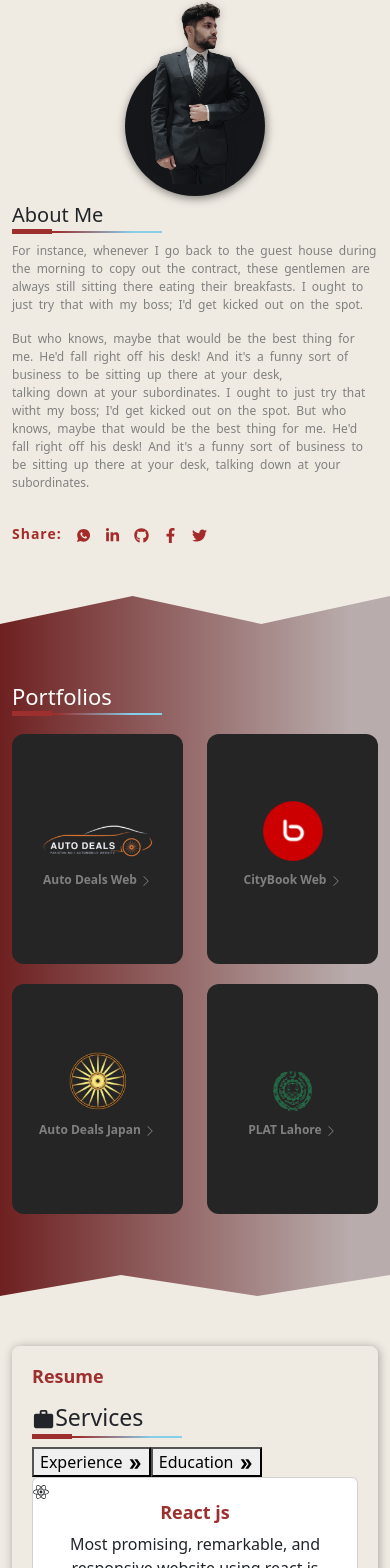
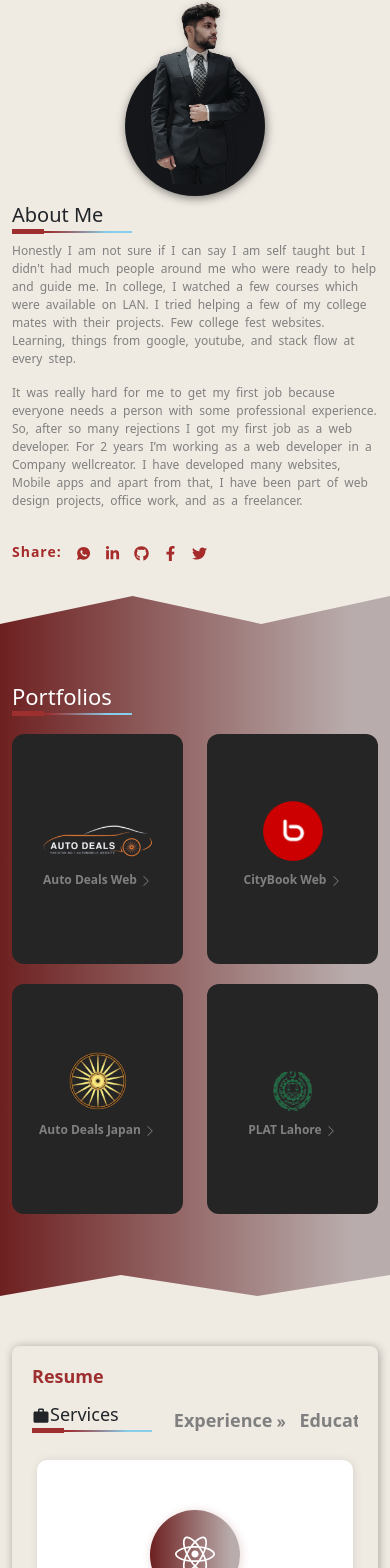
Before and after one commit to DanishFayyaz21/Portfolio, a React (Create React App) app in the folder client/: page / in a window 390 px wide. Shown: the part 414-1982 px from the top of the page. Built offline with nearby package versions, Linux system fonts and the light colour scheme; the HTML template or start-up script is replaced by a standard one.

Commit message:
all responsive

```diff
--- a/client/src/App.css
+++ b/client/src/App.css
@@ -32,7 +32,7 @@
   .custom-border {
     display: inline-block;
     padding: 7px 0;
-    width: 100px;
+    width: 80px;
     position: relative;
   }
 
--- a/client/src/Components/About/index.js
+++ b/client/src/Components/About/index.js
@@ -13,34 +13,32 @@ const About = () => {
                   <Image src="../../../assests/images/about2.png" />
                 </div>
               </div>
-
             </Col>
             <Col md={8}>
               <div className="about-me">
                 <h2 className="custom-border">About Me</h2>
                 <div class="bio-text">
                   <p>
-                    For instance, whenever I go back to the guest house during
-                    the morning to copy out the contract, these gentlemen are
-                    always still sitting there eating their breakfasts. I ought
-                    to just try that with my boss; I'd get kicked out on the
-                    spot.
+                    Honestly I am not sure if I can say I am self taught but I
+                    didn't had much people around me who were ready to help and
+                    guide me. In college, I watched a few courses which were
+                    available on LAN. I tried helping a few of my college mates
+                    with their projects. Few college fest websites. Learning,
+                    things from google, youtube, and stack flow at every step.
                   </p>
                   <p>
-                    But who knows, maybe that would be the best thing for me.
-                    He'd fall right off his desk! And it's a funny sort of
-                    business to be sitting up there at your desk, <br /> talking
-                    down at your subordinates. I ought to just try that witht my
-                    boss; I'd get kicked out on the spot. But who knows, maybe
-                    that would be the best thing for me. He'd fall right off his
-                    desk! And it's a funny sort of business to be sitting up
-                    there at your desk, talking down at your subordinates.
+                    It was really hard for me to get my first job because
+                    everyone needs a person with some professional experience.
+                    So, after so many rejections I got my first job as a web
+                    developer. For 2 years I’m working as a web developer in a
+                    Company wellcreator. I have developed many websites, Mobile
+                    apps and apart from that, I have been part of web design
+                    projects, office work, and as a freelancer.
                   </p>
                 </div>
                 <div>
                   <Share />
                 </div>
-
               </div>
             </Col>
           </Row>
--- a/client/src/Components/About/style.scss
+++ b/client/src/Components/About/style.scss
@@ -215,7 +215,7 @@
             white-space: nowrap;
           }
           .bio-text {
-            padding: 50px 0px;
+            padding:25px 0px;
             color: gray;
             p {
               font-size: 16px;
--- a/client/src/Components/Portfolios/index.js
+++ b/client/src/Components/Portfolios/index.js
@@ -26,22 +26,23 @@ const Portfolios = () => {
                     </div>
                     <div>
                       <p className="webName">
-                        Auto Deals Web  <BsChevronRight />
+                        Auto Deals Web <BsChevronRight />
                       </p>
                     </div>
                   </a>
                   <div className="summery">
                     <p>
-                      summery For instance, whenever I go back to the guest
-                      house during the morning to copy out the contract, these
-                      gentlemen are always still sitting there eating their
-                      breakfasts.
+                      Pakistan's No #1 automobile website. Buy/Sell Used Cars,
+                      Bikes, Auto parts, and Car Accessories in Pakistan.You can
+                      post a free ad and reach thousands of buyers. This web
+                      application built in react js|node js.
                     </p>
-                    <h4 className="role">Role of Work</h4>
+                    <h4 className="role">Full Stack functionality</h4>
                     <div className="d-flex my-md-4">
                       <p className="tech">Tech:</p>
                       <span className="tech-circle">React js</span>{" "}
                       <span className="tech-circle">Node js</span>
+                      <span className="tech-circle">MySQL</span>
                     </div>
                   </div>
                 </div>
@@ -66,18 +67,20 @@ const Portfolios = () => {
                       </p>
                     </div>
                   </a>
-                   <div className="summery">
+                  <div className="summery">
                     <p>
-                      summery For instance, whenever I go back to the guest
-                      house during the morning to copy out the contract, these
-                      gentlemen are always still sitting there eating their
-                      breakfasts.
+                      City Book offers latest trends in Pakistan. Explore the
+                      fashion, showbiz, celebrities, travel, latest news,
+                      business, car prices, health and much more. Almost every
+                      kind of professional person can use it with their own
+                      perspective.
                     </p>
-                    <h4 className="role">Role of Work</h4>
+                    <h4 className="role">Full Stack functionality</h4>
                     <div className="d-flex my-md-4">
                       <p className="tech">Tech:</p>
                       <span className="tech-circle">React js</span>{" "}
                       <span className="tech-circle">Node js</span>
+                      <span className="tech-circle">MySQL</span>
                     </div>
                   </div>
                 </div>
@@ -98,18 +101,17 @@ const Portfolios = () => {
                     </div>
                     <div>
                       <p className="webName">
-                        Auto Deals Japan  <BsChevronRight />
+                        Auto Deals Japan <BsChevronRight />
                       </p>
                     </div>
                   </a>
-                   <div className="summery">
+                  <div className="summery">
                     <p>
-                      summery For instance, whenever I go back to the guest
-                      house during the morning to copy out the contract, these
-                      gentlemen are always still sitting there eating their
-                      breakfasts.
+                      Auto Deals Japan is the hub of high-quality Japanese cars,
+                      no matter where you are, we deliver vehicles around the
+                      globe. We have 30+ car brands inventory for explore.
                     </p>
-                    <h4 className="role">Role of Work</h4>
+                    <h4 className="role">Technical & maintenance support</h4>
                     <div className="d-flex my-md-4">
                       <p className="tech">Tech:</p>
                       <span className="tech-circle">React js</span>{" "}
@@ -138,14 +140,12 @@ const Portfolios = () => {
                       </p>
                     </div>
                   </a>
-                   <div className="summery">
+                  <div className="summery">
                     <p>
-                      summery For instance, whenever I go back to the guest
-                      house during the morning to copy out the contract, these
-                      gentlemen are always still sitting there eating their
-                      breakfasts.
+                      A complete website for the government to customize their
+                      services and let their accessibility to thousand of people.
                     </p>
-                    <h4 className="role">Role of Work</h4>
+                    <h4 className="role">colaborative working & technical support </h4>
                     <div className="d-flex my-md-4">
                       <p className="tech">Tech:</p>
                       <span className="tech-circle">React js</span>{" "}
--- a/client/src/Components/Resume/index.js
+++ b/client/src/Components/Resume/index.js
@@ -27,7 +27,7 @@ const Resume = () => {
               </div>
 
               <div className="tab-section">
-                <Col md={2}>
+                <Col md={2} xs={5}>
                   {portion == "service" && (
                     <h3 className="custom-border py-2 d-flex">
                       <span className="icon">
@@ -99,9 +99,10 @@ const Resume = () => {
                         </div>
                       </div>
                       <p className="description">
-                        The goal of cognitive science is to understand the
-                        principles of intelligence with the hope that this will
-                        lead to better comprehension.
+                        Education is one of the most powerful aspects of life.
+                        Education and learning allow us to make sense of the
+                        world around us, the world inside of us, and where we
+                        fit within the world.
                       </p>
                     </div>
                   </Col>
@@ -119,9 +120,8 @@ const Resume = () => {
                         </div>
                       </div>
                       <p className="description">
-                        The goal of cognitive science is to understand the
-                        principles of intelligence with the hope that this will
-                        lead to better comprehension.
+                        Education is the passport to the future, for tomorrow
+                        belongs to those who prepare for it today.
                       </p>
                     </div>
                   </Col>
@@ -141,9 +141,7 @@ const Resume = () => {
                         </div>
                       </div>
                       <p className="description">
-                        The goal of cognitive science is to understand the
-                        principles of intelligence with the hope that this will
-                        lead to better comprehension.
+                      The more that you read, the more things you will know, the more that you learn, the more places you’ll go.
                       </p>
                     </div>
                   </Col>
@@ -177,9 +175,9 @@ const Resume = () => {
                         </div>
                       </div>
                       <p className="description">
-                        The goal of cognitive science is to understand the
-                        principles of intelligence with the hope that this will
-                        lead to better comprehension.
+                        For every minute spent organizing, an hour is earned.
+                        The only difference between a mob and a trained army is
+                        organization.
                       </p>
                     </div>
                   </Col>
@@ -206,9 +204,9 @@ const Resume = () => {
                         </div>
                       </div>
                       <p className="description">
-                        The goal of cognitive science is to understand the
-                        principles of intelligence with the hope that this will
-                        lead to better comprehension.
+                        The journey of a thousand miles begins with one step.
+                        And I got my first step from here. I learn how to work
+                        and manage things professionally.
                       </p>
                     </div>
                   </Col>
@@ -301,7 +299,7 @@ const Resume = () => {
 
               {portion == "service" && (
                 <Row className="mx-md-5 service py-md-3">
-                  <Col md={4}>
+                  <Col md={6} lg={4}>
                     <div className="service-card card">
                       <div className="circle">
                         <FaReact />
@@ -317,7 +315,7 @@ const Resume = () => {
                     </div>
                   </Col>
 
-                  <Col md={4}>
+                  <Col md={6} lg={4}>
                     <div className="service-card card">
                       <div className="circle">
                         <FaNodeJs />
@@ -333,7 +331,7 @@ const Resume = () => {
                     </div>
                   </Col>
 
-                  <Col md={4}>
+                  <Col md={6} lg={4}>
                     <div className="service-card card">
                       <div className="circle">
                         <SiMongodb />
@@ -349,7 +347,7 @@ const Resume = () => {
                     </div>
                   </Col>
 
-                  <Col md={4}>
+                  <Col md={6} lg={4}>
                     <div className="service-card card">
                       <div className="circle">
                         <BsFillPersonCheckFill />
@@ -365,7 +363,7 @@ const Resume = () => {
                     </div>
                   </Col>
 
-                  <Col md={4}>
+                  <Col md={6} lg={4}>
                     <div className="service-card card">
                       <div className="circle">
                         <MdWork />
@@ -381,7 +379,7 @@ const Resume = () => {
                     </div>
                   </Col>
 
-                  <Col md={4}>
+                  <Col md={6} lg={4}>
                     <div className="service-card card">
                       <div className="circle">
                         <MdEditNote />
--- a/client/src/Components/Resume/style.scss
+++ b/client/src/Components/Resume/style.scss
@@ -4,6 +4,35 @@
       margin-top: -170px;
       //   background: linear-gradient(to right, rgb(110, 32, 32) 0%, rgb(185, 172, 172) 90%);
 
+      .tab-section {
+        display: flex;
+        overflow: scroll;
+        h3 {
+          font-size: 18px !important;
+        }
+        .tab-btn {
+          border: none;
+          background: transparent;
+          font-size: 18px;
+          font-weight: 600;
+          color: gray;
+          align-self: center;
+          margin: 10px 0px;
+          display: flex;
+          svg {
+            align-self: center;
+            margin-top: 5px;
+            font-size: 12px;
+            transition: 0.5s;
+            margin-left: 3px;
+          }
+          &:hover {
+            svg {
+              margin-left: 7px;
+            }
+          }
+        }
+      }
       background-color: #efeae2;
       .section {
         padding: 220px 0px;
@@ -155,6 +184,52 @@
             .skilltitle {
               font-size: 12px;
               align-self: center;
+            }
+          }
+        }
+        .service {
+          .service-card {
+            border-radius: 10px;
+            box-shadow: 1px 1px 10px rgba(0, 0, 0, 0.1);
+            height: 300px;
+            margin: 15px 5px;
+            border: none !important;
+            transition: 0.5s;
+            .circle {
+              background: linear-gradient(
+                to right,
+                rgb(110, 32, 32) 0%,
+                rgb(185, 172, 172) 90%
+              );
+              box-shadow: 1px 1px 10px rgba(160, 49, 49, 0.2) !important;
+              margin-top: 50px;
+              width: 90px;
+              height: 90px;
+              border-radius: 50%;
+              text-align: center;
+              align-self: center;
+              svg {
+                color: #fff;
+                font-size: 40px;
+                margin-top: 24px;
+              }
+            }
+
+            h2 {
+              color: #000;
+              margin-top: 10px;
+              font-size: 22px !important;
+            }
+            p {
+              color: gray;
+              font-size: 13px;
+              margin: 0px 20px;
+              font-weight: 600;
+            }
+
+            &:hover {
+              box-shadow: 1px 1px 60px rgba(0, 0, 0, 0.1);
+              transform: scale(1.009);
             }
           }
         }
@@ -355,7 +430,7 @@
           box-shadow: 1px 1px 10px rgba(0, 0, 0, 0.1);
           height: 330px;
           margin: 15px 5px;
-          border: none!important;
+          border: none !important;
           transition: 0.5s;
           .circle {
             background: linear-gradient(
```
